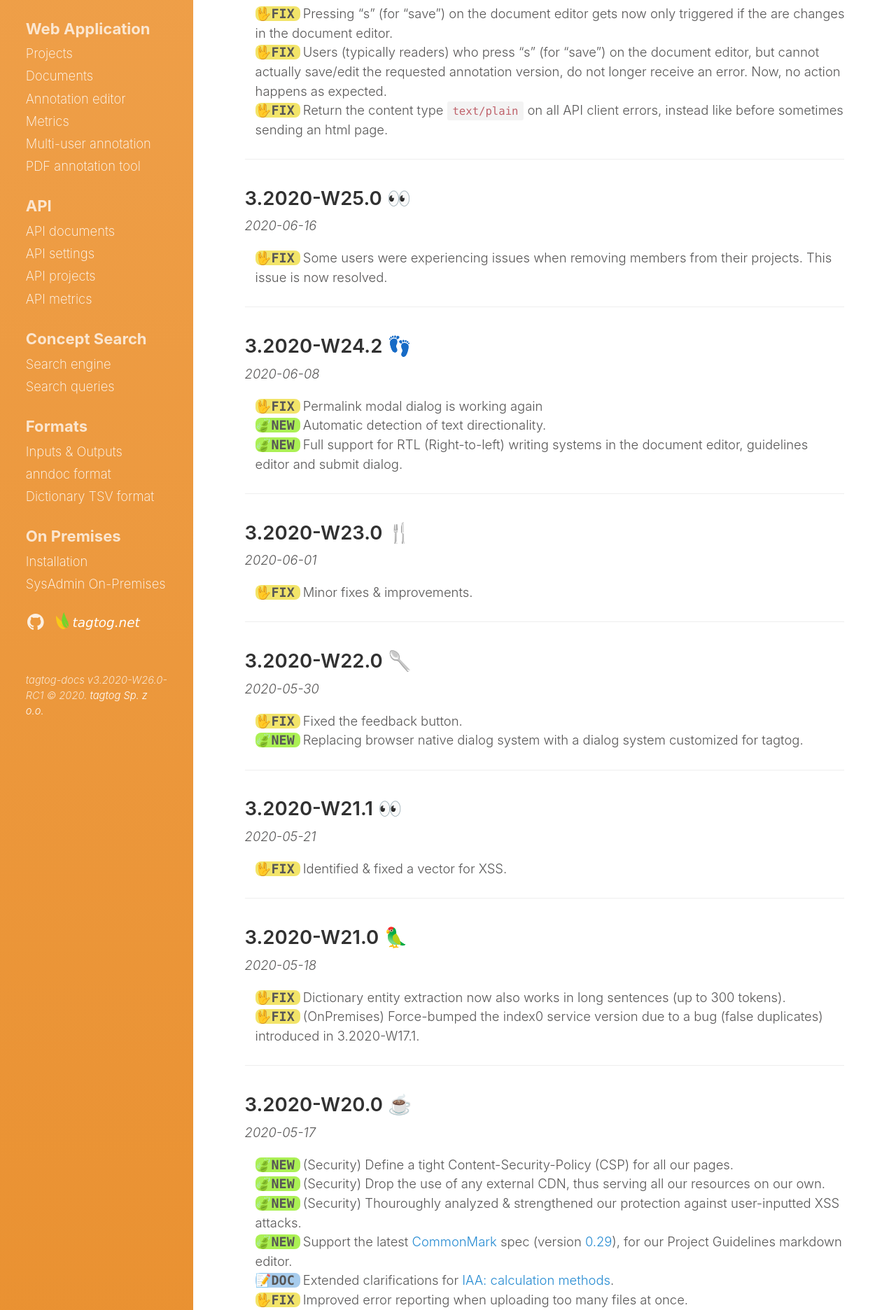
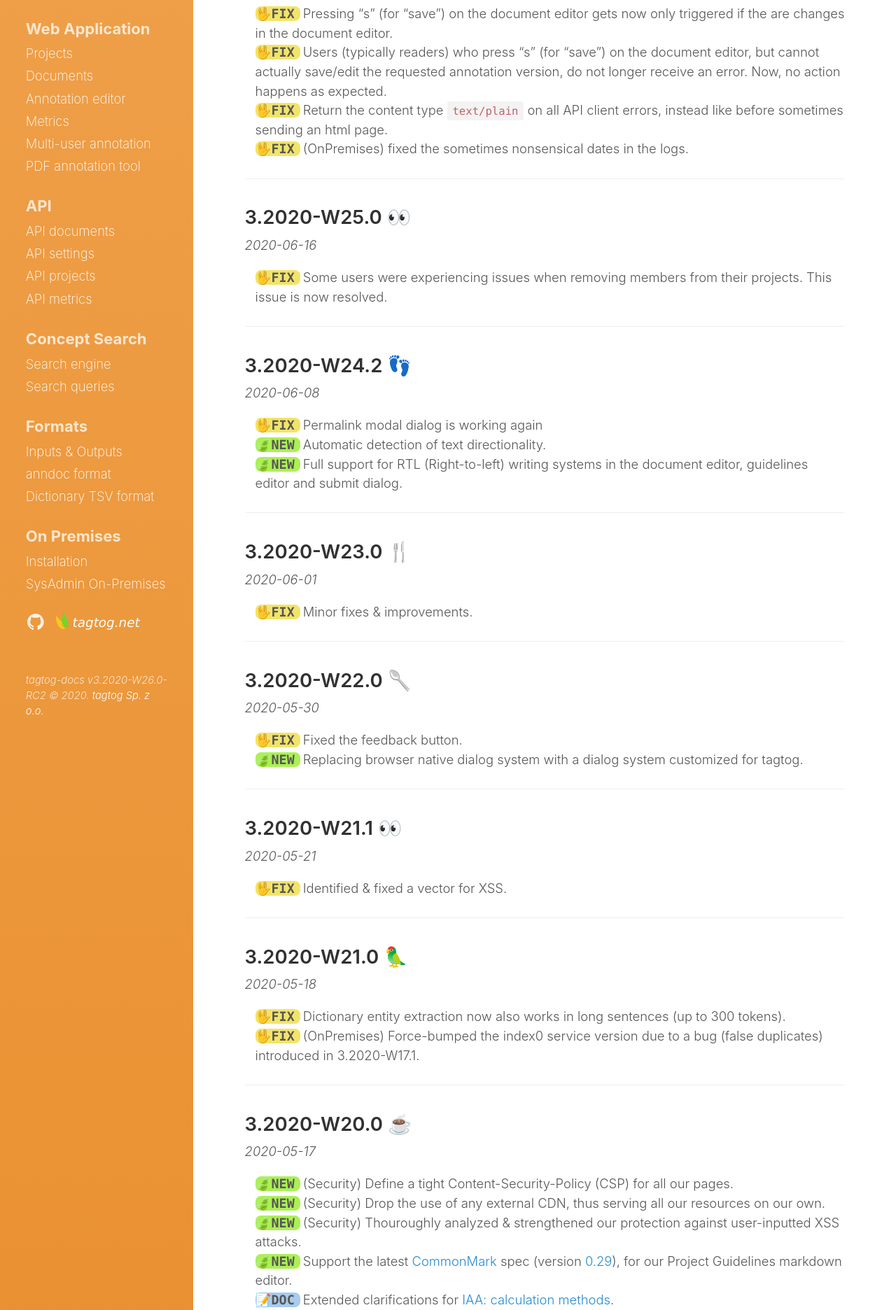
Before and after one commit to tagtogorg/tagtog-doc, a Jekyll site: the page built from updates.md, in a window 1280 px wide. Shown: the part 518-2390 px from the top of the page at 70% size. Built offline with Jekyll 4.4.1, drawn with Linux system fonts in a browser that asks for light colours; nearby versions of some CDN libraries; emoji names are drawn with the system emoji font.

Commit message:
wip updates

```diff
--- a/_config.yml
+++ b/_config.yml
@@ -71,7 +71,7 @@ plugins:
   - jemoji
 
 # Custom vars
-version: 3.2020-W26.0-RC1
+version: 3.2020-W26.0-RC2
 sidebar_home_link: true
 search_page: false
 # sidebar_blog_link:  '/blog'   # By default, your home page is your blog
--- a/updates.md
+++ b/updates.md
@@ -23,6 +23,7 @@ Moreover, follow the latest updates on our [Twitter: @tagtog_net 🐦](https://t
   <li class="fix"><span markdown="1">Pressing "s" (for "save") on the document editor gets now only triggered if the are changes in the document editor.</span></li>
   <li class="fix"><span markdown="1">Users (typically readers) who press "s" (for "save") on the document editor, but cannot actually save/edit the requested annotation version, do not longer receive an error. Now, no action happens as expected.</span></li>
   <li class="fix"><span markdown="1">Return the content type `text/plain` on all API client errors, instead like before sometimes sending an html page.</span></li>
+  <li class="fix"><span markdown="1">(OnPremises) fixed the sometimes nonsensical dates in the logs.</span></li>
 </ul>
 
 ---
```
Also changed, not shown: 1 other file.
